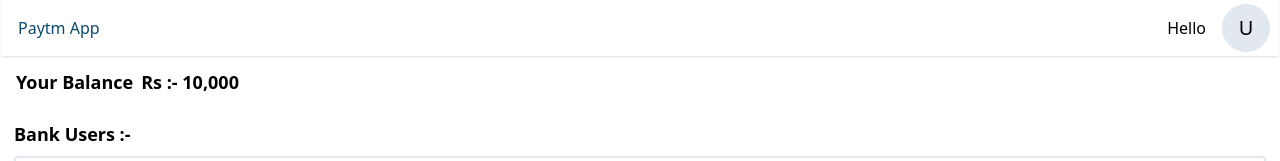
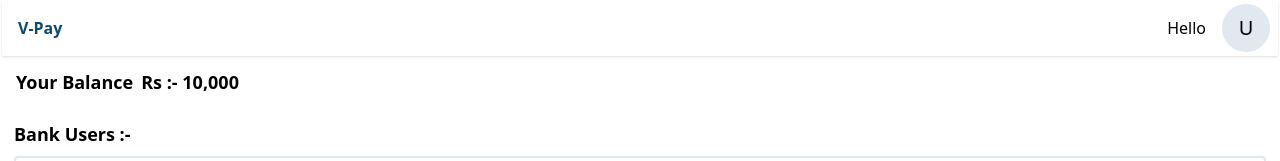
Before and after one commit to Vansh1379/V-Pay, a React (Vite) app in the folder Frontend/: page /dashboard in a window 1280 px wide. Shown: the top 161 px of the page. Built offline with nearby package versions, Linux system fonts and the light colour scheme; no server answers.

Commit message:
Landing page

```diff
--- a/Frontend/src/components/AppBar.jsx
+++ b/Frontend/src/components/AppBar.jsx
@@ -3,8 +3,8 @@
 const AppBar = () => {
     return (
         <div className='shadow h-14 flex justify-between mx-0.5'>
-            <div className='flex flex-col justify-center h-full ml-4 font-medium text-sky-900	'>
-                Paytm App
+            <div className='flex flex-col justify-center h-full ml-4 font-semibold text-sky-900	'>
+                V-Pay
             </div>
             <div className='flex'>
                 <div className='flex flex-col justify-center h-full mr-4'>
--- a/Frontend/src/components/Landing Page/Navbar.jsx
+++ b/Frontend/src/components/Landing Page/Navbar.jsx
@@ -1,6 +1,9 @@
 import React, { useState } from 'react';
+import { useNavigate } from 'react-router-dom';
 
 const Navbar = () => {
+    const navigate = useNavigate();
+
     const [navbarItems, setNavbarItems] = useState([
         { id: 1, content: "BUSINESS SOLUTIONS" },
         { id: 2, content: "PRESS" },
@@ -28,8 +31,14 @@
                 ))}
             </div>
             <div className='flex items-center'>
-                <button type="button" className=" w-[100px] border-black text-violet-800 border hover:bg-violet-700 hover:text-white hover:border-0 hover:shadow-lg hover:shadow-violet-800 focus:outline-none focus:ring-4 focus:ring-gray-300 font-medium rounded-3xl text-sm px-5 py-2.5 me-2 mb-0"> Sign Up</button>
-                <button type="button" className=" w-[100px] border-black text-violet-800 border hover:bg-violet-700 hover:text-white hover:border-0 hover:shadow-lg hover:shadow-violet-800 focus:outline-none focus:ring-4 focus:ring-gray-300 font-medium rounded-3xl text-sm px-5 py-2.5 me-2 mb-0"> Sign In</button>
+
+                <button type="button" className=" w-[100px] border-black text-violet-800 border hover:bg-violet-700 hover:text-white hover:border-0 hover:shadow-lg hover:shadow-violet-800 focus:outline-none focus:ring-4 focus:ring-gray-300 font-medium rounded-3xl text-sm px-5 py-2.5 me-2 mb-0" onClick={() => {
+                    navigate('/signup');
+
+                }}> Sign Up</button>
+                <button type="button" className=" w-[100px] border-black text-violet-800 border hover:bg-violet-700 hover:text-white hover:border-0 hover:shadow-lg hover:shadow-violet-800 focus:outline-none focus:ring-4 focus:ring-gray-300 font-medium rounded-3xl text-sm px-5 py-2.5 me-2 mb-0" onClick={()=>{
+                    navigate('/signin');
+                }}> Sign In</button>
             </div>
         </div>
     );
```
